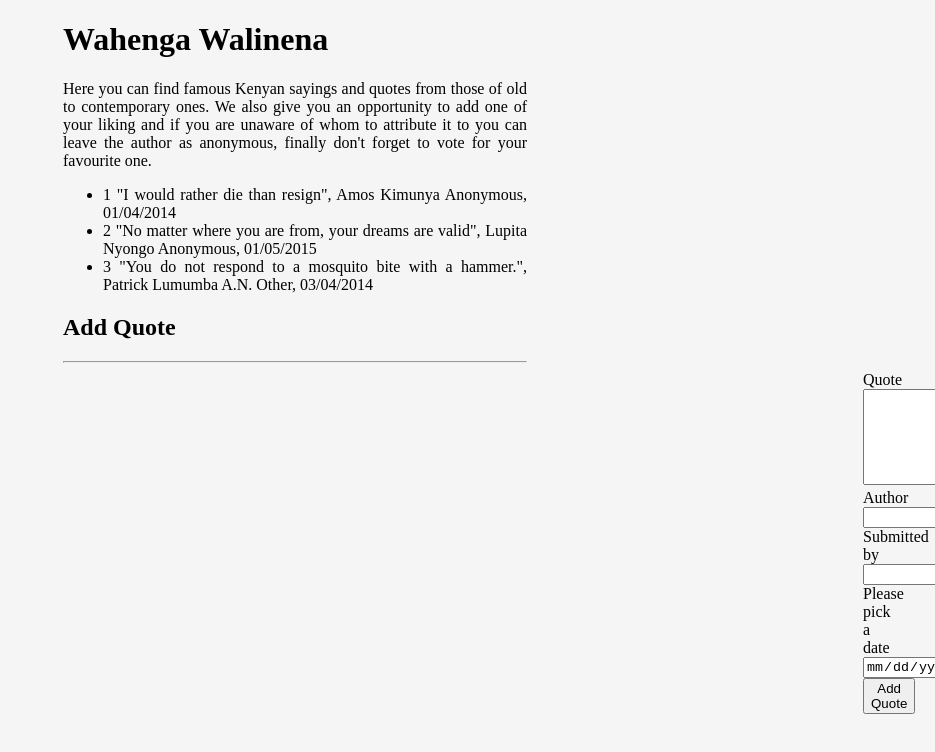
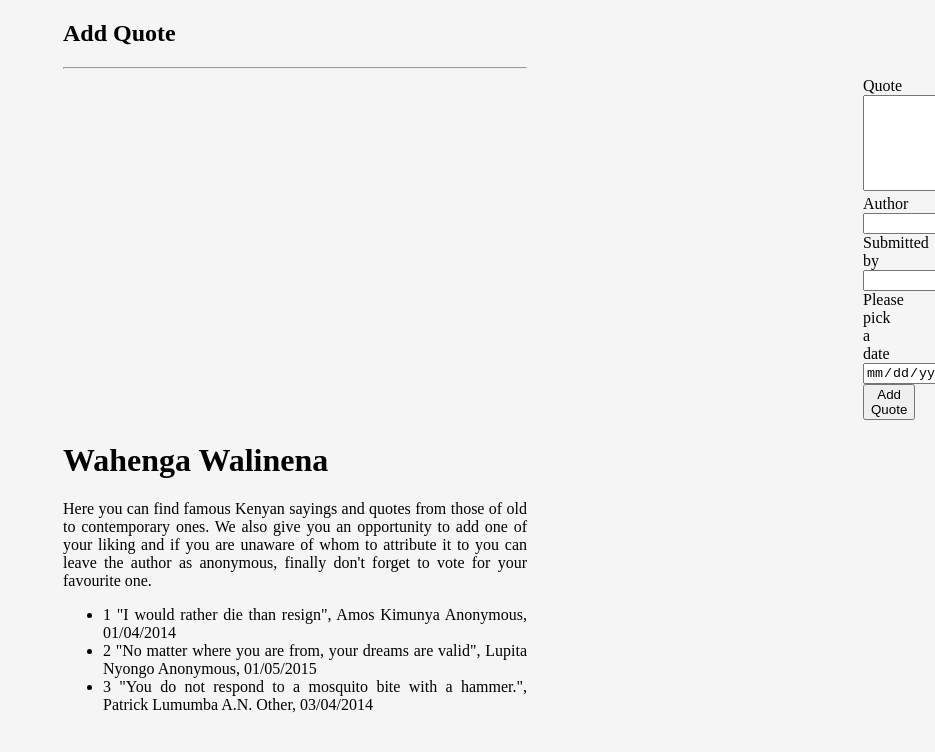
Before and after one commit to ibukamshindi/Angular-Week-1-IP, an Angular app: page / in a window 1280 px wide. Shown: the top 752 px of the page, without its empty margins (345-1280 px from the left). Built offline with nearby package versions, Linux system fonts and the light colour scheme.

Commit message:
add logic to quote-diplay from app component

```diff
--- a/src/app/app.component.html
+++ b/src/app/app.component.html
@@ -1,4 +1,4 @@
-<div>
+<!-- <div>
   <h1>Wahenga Walinena</h1>
     <p>Here you can find famous Kenyan sayings and quotes from those of
         old to contemporary ones. We also give you an opportunity
@@ -11,6 +11,8 @@
             {{quote.submittedby}}, {{quote.date}}
           </li>
         </ul>
-</div>
+</div> -->
 
 <app-quote-form></app-quote-form>
+
+<app-quote-display></app-quote-display>
--- a/src/app/app.component.ts
+++ b/src/app/app.component.ts
@@ -6,10 +6,12 @@ import {Quote} from './quote';
   templateUrl: './app.component.html',
   styleUrls: ['./app.component.css']
 })
+
 export class AppComponent {
-  quote:Quote[] = [
-    {id:1., quote: '"I would rather die than resign"',author: 'Amos Kimunya',submittedby:'Anonymous', date: '01/04/2014'},
-    {id:2., quote:'"No matter where you are from, your dreams are valid"',author: 'Lupita Nyongo',submittedby:'Anonymous', date: '01/05/2015'},
-    {id:3., quote: '"You do not respond to a mosquito bite with a hammer."',author: 'Patrick Lumumba',submittedby:'A.N. Other', date: '03/04/2014'},
-  ];
+//   // quote:Quote[] = [
+//   //   {id:1., quote: '"I would rather die than resign"',author: 'Amos Kimunya',submittedby:'Anonymous', date: '01/04/2014'},
+//   //   {id:2., quote:'"No matter where you are from, your dreams are valid"',author: 'Lupita Nyongo',submittedby:'Anonymous', date: '01/05/2015'},
+//   //   {id:3., quote: '"You do not respond to a mosquito bite with a hammer."',author: 'Patrick Lumumba',submittedby:'A.N. Other', date: '03/04/2014'},
+//   // ];
+// }
 }
--- a/src/app/quote-display/quote-display.component.html
+++ b/src/app/quote-display/quote-display.component.html
@@ -1 +1,14 @@
-<p>quote-display works!</p>
+<div>
+  <h1>Wahenga Walinena</h1>
+    <p>Here you can find famous Kenyan sayings and quotes from those of
+        old to contemporary ones. We also give you an opportunity
+        to add one of your liking and if you are unaware of whom to attribute it to
+        you can leave the author as anonymous, finally don't forget to vote for your favourite one.</p>
+        <ul>
+          <li *ngFor= 'let quote of quote'>
+            {{quote.id}}
+            {{quote.quote}}, {{quote.author}}
+            {{quote.submittedby}}, {{quote.date}}
+          </li>
+        </ul>
+</div>
--- a/src/app/quote-display/quote-display.component.ts
+++ b/src/app/quote-display/quote-display.component.ts
@@ -1,15 +1,22 @@
 import { Component, OnInit } from '@angular/core';
+import{Quote} from '../quote';
 
 @Component({
-  selector: 'app-quote-display',
+  selector: ' app-quote-display',
   templateUrl: './quote-display.component.html',
   styleUrls: ['./quote-display.component.css']
 })
 export class QuoteDisplayComponent implements OnInit {
 
+    quote:Quote[] = [
+      {id:1., quote: '"I would rather die than resign"',author: 'Amos Kimunya',submittedby:'Anonymous', date: '01/04/2014'},
+      {id:2., quote:'"No matter where you are from, your dreams are valid"',author: 'Lupita Nyongo',submittedby:'Anonymous', date: '01/05/2015'},
+      {id:3., quote: '"You do not respond to a mosquito bite with a hammer."',author: 'Patrick Lumumba',submittedby:'A.N. Other', date: '03/04/2014'},
+    ];
+
   constructor() { }
 
-  ngOnInit(): void {
+  ngOnInit() {
   }
 
 }
```
